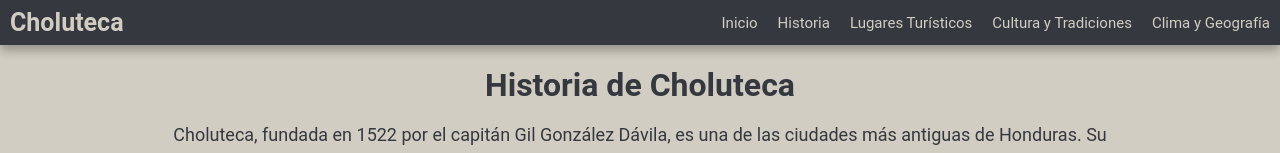
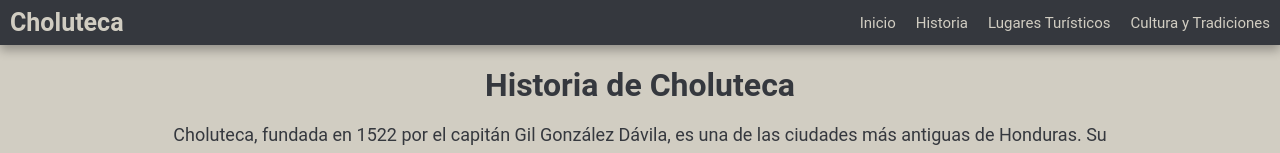
Before and after one commit to Moissmend/CHOLUTECA-LANDING, a plain HTML site: page src/historia.html in a window 1280 px wide. Shown: the top 153 px of the page. Drawn offline with Linux system fonts and the light colour scheme.

Commit message:
Update historia.html
Quite clima

```diff
--- a/src/historia.html
+++ b/src/historia.html
@@ -17,7 +17,6 @@
         <a href="../src/historia.html"><li>Historia</li></a>
         <a href="../src/lugares.html"><li>Lugares Turísticos</li></a>
         <a href="../src/cultura.html"><li>Cultura y Tradiciones</li></a>
-        <a href="#"><li>Clima y Geografía</li></a>
       </ul>
       <div class="bar" id="bar-btn">
         <svg xmlns="http://www.w3.org/2000/svg" viewBox="0 0 448 512" fill="#D1CDC2" width="24" height="24">
```
